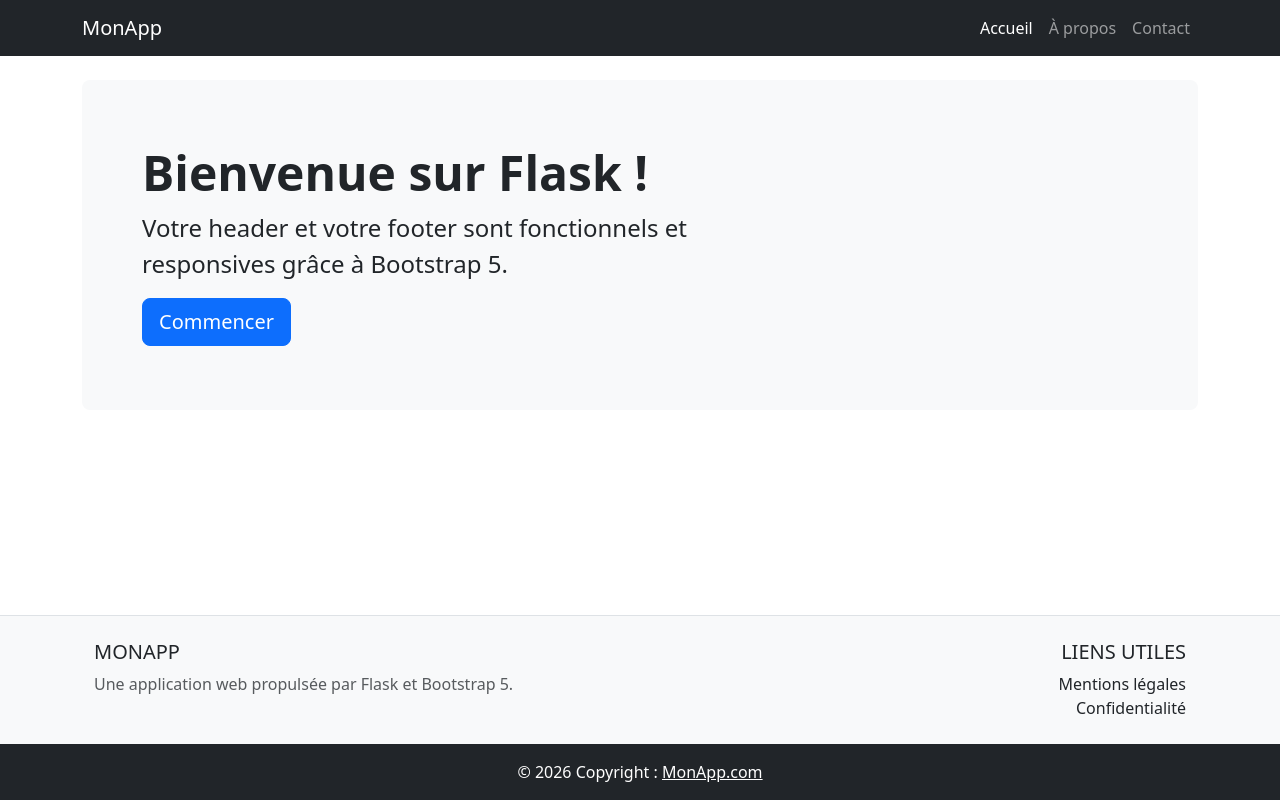
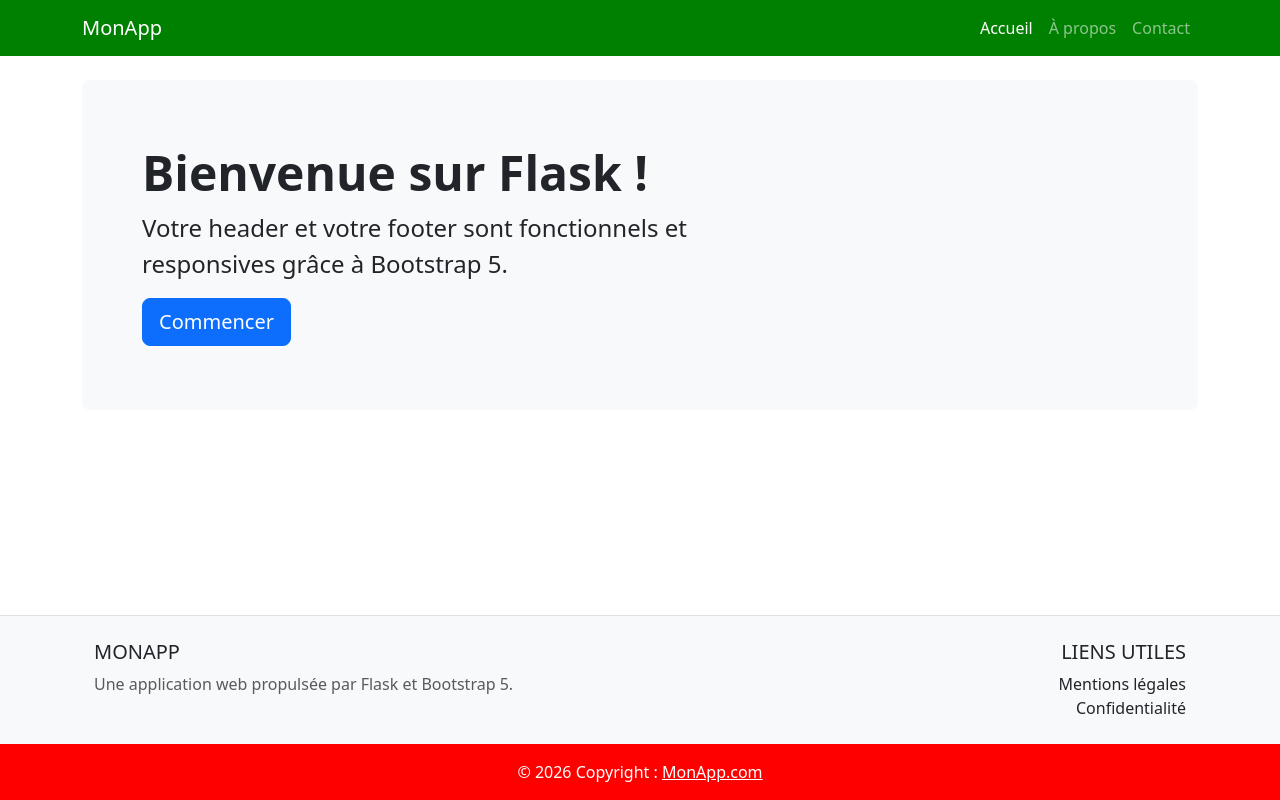
Before and after one commit to tao-l209/icea-l2-2026-2027, a Flask app: page / in a window 1280 px wide. Run offline with Flask 3, Linux system fonts and the light colour scheme; some libraries are stand-ins or nearby versions.

Commit message:
Update base.html

```diff
--- a/projet-employees/_SANDBOX/charles/templates/base.html
+++ b/projet-employees/_SANDBOX/charles/templates/base.html
@@ -13,7 +13,7 @@
 
     <!-- ================= HEADER (Navbar) ================= -->
     <header>
-        <nav class="navbar navbar-expand-lg navbar-dark bg-dark">
+        <nav class="navbar navbar-expand-lg navbar-dark" style="background-color: green;">
             <div class="container">
                 <a class="navbar-brand" href="{{ url_for('index') }}">MonApp</a>
                 <button class="navbar-toggler" type="button" data-bs-toggle="collapse" data-bs-target="#navbarNav">
@@ -60,7 +60,7 @@
                 </div>
             </div>
         </div>
-        <div class="text-center p-3 bg-dark text-white">
+        <div class="text-center p-3 text-white" style="background-color: red;">
             © 2026 Copyright : <a class="text-white" href="{{ url_for('index') }}">MonApp.com</a>
         </div>
     </footer>
```
